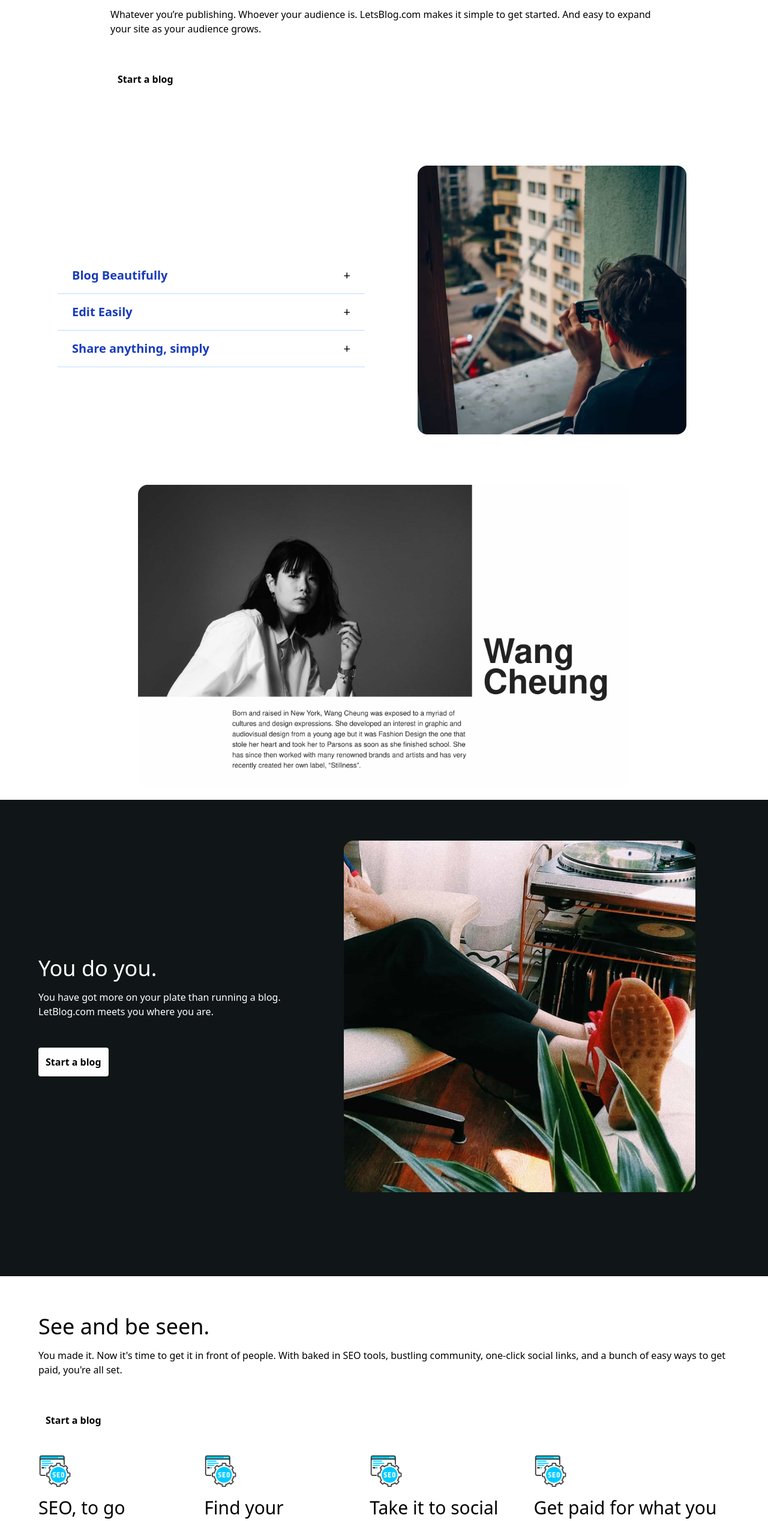
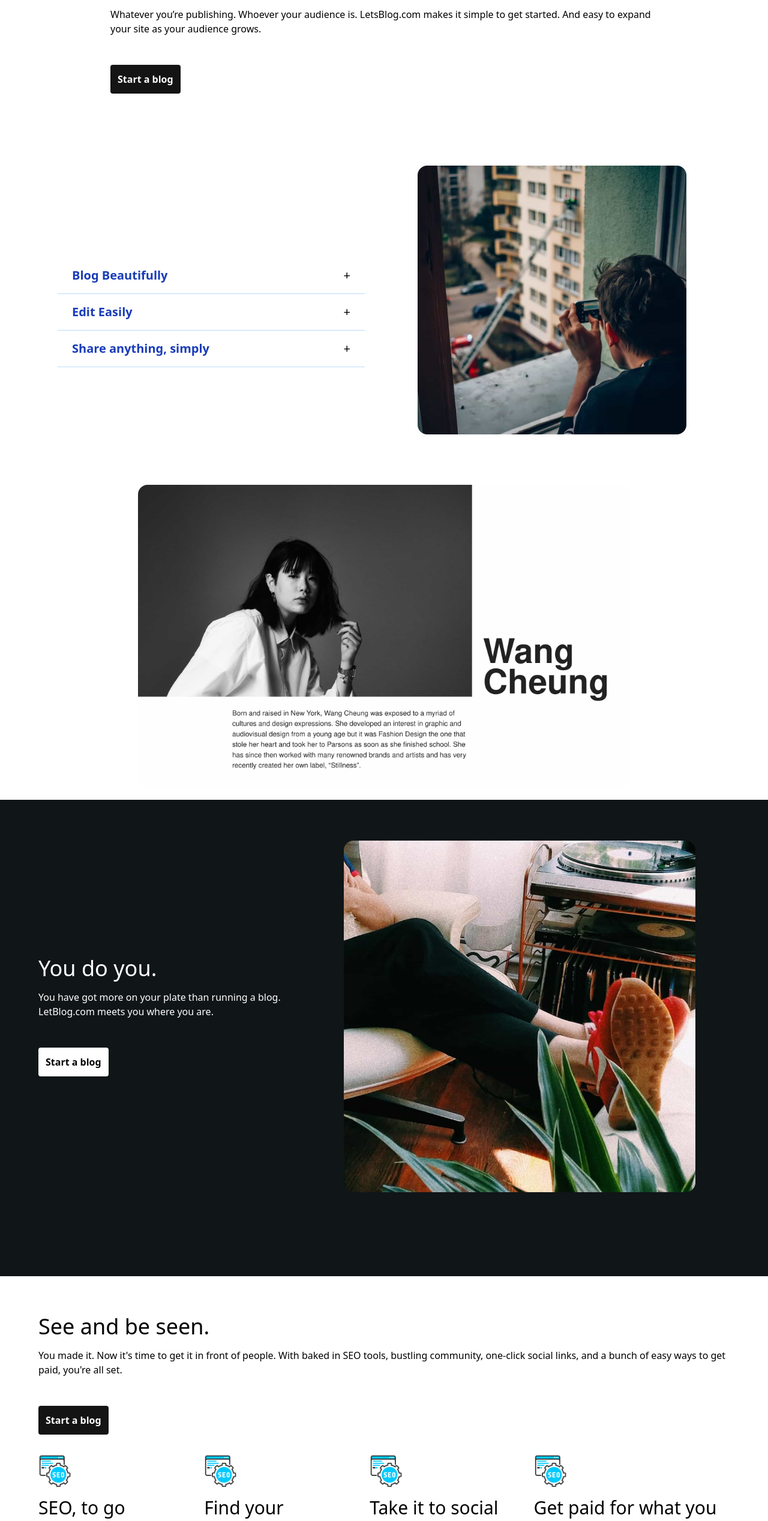
Before and after one commit to AbhinavRaman/LetsBlog, a React (Vite) app: page / in a window 1280 px wide. Shown: the part 1000-3535 px from the top of the page at 60% size. Built offline with nearby package versions, Linux system fonts and the light colour scheme.

Commit message:
fix the background color issue of button.jsx

```diff
--- a/src/App.jsx
+++ b/src/App.jsx
@@ -2,8 +2,6 @@ import NavBar from "./assets/NavBar"
 import Hero from "./assets/Hero"
 import Content from "./assets/Content"
 import Content2 from "./assets/Content2"
-import Content3 from "./assets/Content3"
-import Questions from "./assets/Questions"
 import FooterBanner from "./assets/FooterBanner"
 import Footer from "./assets/Footer"
 
@@ -15,8 +13,6 @@ function App() {
       <Hero />
       <Content />
       <Content2 />
-      <Content3 />
-      <Questions />
       <FooterBanner />
       <Footer />
     </>
--- a/src/assets/Button.jsx
+++ b/src/assets/Button.jsx
@@ -1,9 +1,12 @@
 import React from 'react'
 
-const Button = () => {
+const Button = ({
+  bgColor = "bg-white",
+  textColor = "text-black"
+}) => {
   return (
     <div className="h-3/4 bg-transparent p-4 inline-block">
-        <button className='bg-white text-black font-bold p-3 rounded cursor-pointer'>Start a blog</button>
+        <button className={`${bgColor} ${textColor} font-bold p-3 rounded cursor-pointer`}>Start a blog</button>
     </div>
   )
 }
--- a/src/assets/Content2.jsx
+++ b/src/assets/Content2.jsx
@@ -20,7 +20,10 @@ const Content2 = () => {
               subtitle="You made it. Now it's time to get it in front of people. With baked in SEO tools, bustling
               community, one-click social links, and a bunch of easy ways to get paid, you're all set."
             />
-            <Button />
+            <Button
+              bgColor='bg-[#151414]'
+              textColor='text-white'
+            />
             <div className='md:flex'>
               <IHP/>
               <IHP
--- a/src/assets/Hero.jsx
+++ b/src/assets/Hero.jsx
@@ -27,7 +27,10 @@ const Hero = () => {
       <div className='w-full bg-[#151414] justify-center md:flex md:flex-col md:items-center'>
         <div className='w-full md:w-[80%] h-3/4 text-white flex flex-col p-12'>
             <HP/>
-            <Button/>
+            <Button
+              bgColor='bg-white'
+              textColor='text-black'
+            />
             <video src={MainVideo} typeof='video/mp4' autoPlay loop muted className='rounded-2xl m-5 border-blue-400 border-8'></video>
         </div>
       </div>
@@ -38,7 +41,10 @@ const Hero = () => {
             title='Simple, meet flexible.'
             subtitle='Whatever you’re publishing. Whoever your audience is. LetsBlog.com makes it simple to get started. And easy to expand your site as your audience grows.'
           />
-          <Button/>
+          <Button
+            bgColor='bg-[#151414]'
+            textColor='text-white'
+          />
         </div>
         <div className="flex flex-col-reverse md:flex-row md:items-center md:justify-center md:space-x-12 w-full md:px-16 lg:px-24 mt-8 md:mt-16 md:mb-16">
           <div className="p-4 md:p-0 md:w-1/2 lg:max-w-lg">
```
